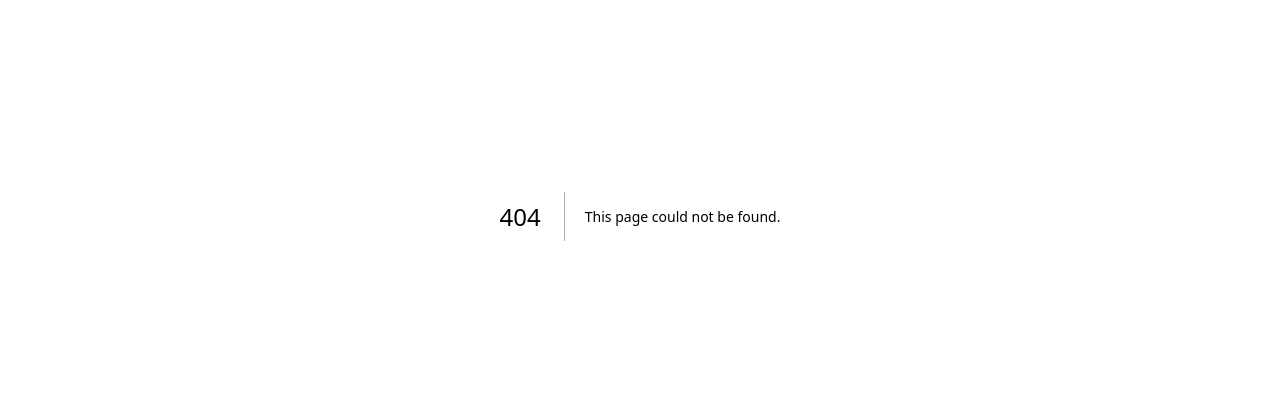
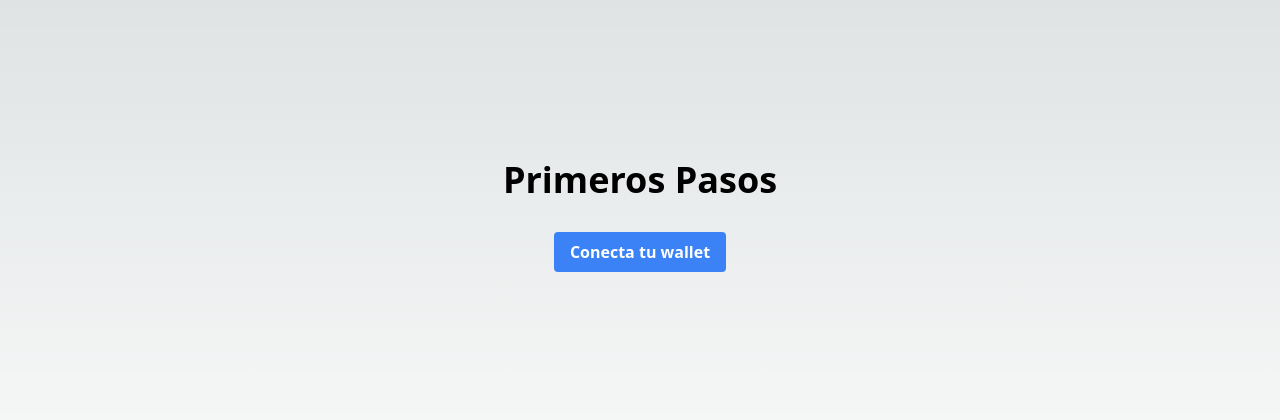
Before and after one commit to conveyGhost/solana-fan-spanish, a Next.js app in the folder solanafans/: page /menu in a window 1280 px wide. Before the commit this address had no page. Shown: the part 184-604 px from the top of the page. Built offline with nearby package versions, Linux system fonts and the light colour scheme.

Commit message:
añadir paginas

```diff
--- a/solanafans/pages/index.js
+++ b/solanafans/pages/index.js
@@ -3,14 +3,17 @@ import axios from 'axios';
 import { useState } from 'react';
 import toast, { Toaster } from 'react-hot-toast';
 import { ShyftSdk, Network } from '@shyft-to/js';
+import { useRouter } from 'next/navigation';
+
+
 const Home = () => {
   const [Wallet, setWallet] = useState();
   const [publicKey, setpublicKey] = useState();
+  const router = useRouter();
 
   const prueba = async () => {
     const provider = window?.phantom?.solana;
     const { solana } = window;
-
 
     if (!provider?.isPhantom || !solana.isPhantom) {
       toast.error('Phantom no esta instalado');
@@ -28,7 +31,6 @@ const Home = () => {
     setpublicKey(publicKey.toString());
 
     toast.success('Tu wallet esta conectada 👾');
-    console.log(process.env.shyftkey);
     const shyft = new ShyftSdk({ apiKey: 'WX4VcrI-W7FsTbXV', network: Network.Devnet });
     const balance = await shyft.wallet.getBalance({ wallet: publicKey.toString() });
     console.log(balance);
@@ -41,10 +43,10 @@ const Home = () => {
         <p className="text-xl text-gray-700">
           Bienvenidos a Solanafans, la comunidad dedicada a Solana.
         </p>
-        <button className='bg-red-500 rounded-bl-lg text-lg' onClick={() => prueba()}>
+        <button className='bg-red-500 rounded-bl-lg text-lg' onClick={() => router.push('/menu')}>
           Iniciar
         </button>
-      </div>
+      </div >
     </>
   );
 };
--- /dev/null
+++ b/solanafans/pages/menu.js
@@ -0,0 +1,56 @@
+import { useState } from 'react';
+import toast, { Toaster } from 'react-hot-toast';
+import { ShyftSdk, Network } from '@shyft-to/js';
+
+
+const Menu = () => {
+    const [publicKey, setpublicKey] = useState();
+    const [balance, setBalance] = useState();
+    const wallet = async () => {
+        const provider = window?.phantom?.solana;
+        const { solana } = window;
+
+        if (!provider?.isPhantom || !solana.isPhantom) {
+            toast.error('Phantom no esta instalado');
+            setTimeout(() => {
+                window.open('http://phantom.app', "_blank");
+            }, 2000);
+            return;
+        }
+
+
+        let phantom;
+        if (provider?.isPhantom) phantom = provider;
+        const { publicKey } = await phantom.connect();
+        console.log('public key:', publicKey.toString());
+        setpublicKey(publicKey.toString());
+
+        toast.success('Tu wallet esta conectada 👾');
+        const shyft = new ShyftSdk({ apiKey: 'WX4VcrI-W7FsTbXV', network: Network.Devnet });
+        const balance = await shyft.wallet.getBalance({ wallet: publicKey.toString() });
+        setBalance(balance);
+    };
+
+
+    return (
+        <>
+            <div className="flex flex-col items-center justify-center h-screen">
+                <h1 className="text-4xl font-bold mb-8">Primeros Pasos</h1>
+
+                {balance ? (
+                    <div className="">
+                        <h1>💰Balance Actual💰</h1>
+                        <p>{balance}</p>
+
+                    </div>
+
+                ) : (
+                    <button className="bg-blue-500 hover:bg-blue-700 text-white font-bold py-2 px-4 rounded" onClick={() => { wallet(); }}>
+                        Conecta tu wallet
+                    </button>
+                )}
+            </div>
+        </>);
+};
+
+export default Menu;
```
